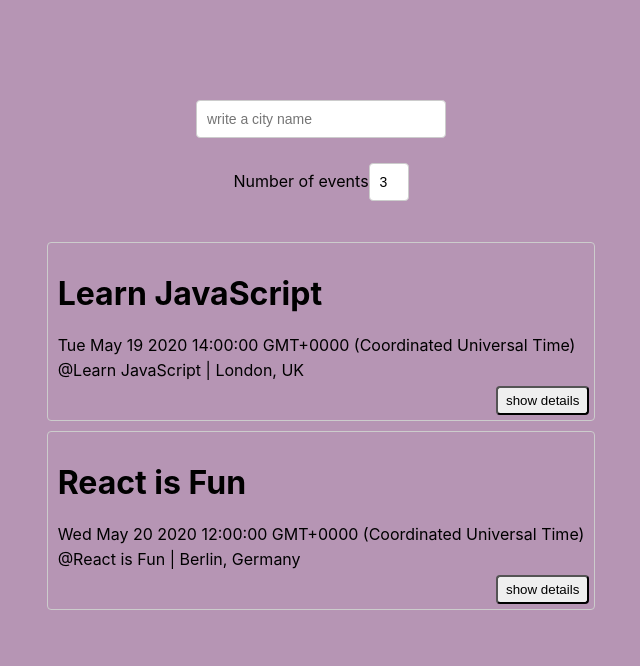
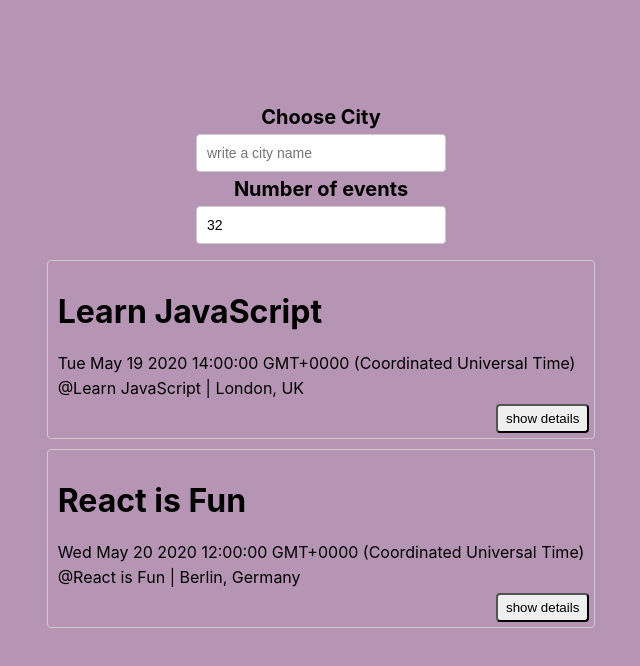
Before and after one commit to BJaguar71/MeetApp, a React (Create React App) app: page / in a window 1280 px wide. Shown: the top 666 px of the page, without its empty margins (319-959 px from the left). Built offline with nearby package versions, Linux system fonts and the light colour scheme.

Commit message:
added some styling

```diff
--- a/src/App.css
+++ b/src/App.css
@@ -25,18 +25,24 @@ html {
   border-radius: 20%;
   padding: 8px;
   height: 40px;
-  width: 40px;
+  width: 250px;
 }
 
 .numOfEvent {
   color: #D9D9D9;
 }
 
-div.NumberOfEvents {
-  padding: 10%;
+/* CitySearch Styling  */
+p.chooseCity{
+  font-size: 20px;
+  font-weight: bold;
 }
 
-/* CitySearch Styling  */
+p.numberOfCity{
+  font-size: 20px;
+  font-weight: bold;
+}
+
 .city {
   border-radius: 10px;
   height: 50px;
--- a/src/CitySearch.js
+++ b/src/CitySearch.js
@@ -44,6 +44,7 @@ class CitySearch extends Component {
   render() {
     return (
       <div className="CitySearch">
+        <p className="chooseCity">Choose City</p>
         <input
           type="text"
           className="city"
--- a/src/NumberOfEvents.js
+++ b/src/NumberOfEvents.js
@@ -24,7 +24,7 @@ class NumberOfEvents extends Component {
     return (
       <div className="NumberOfEvents">
         <label>
-          Number of events
+          <p className="numberOfCity">Number of events</p>
           <input
             className="number"
             type="number"
```
